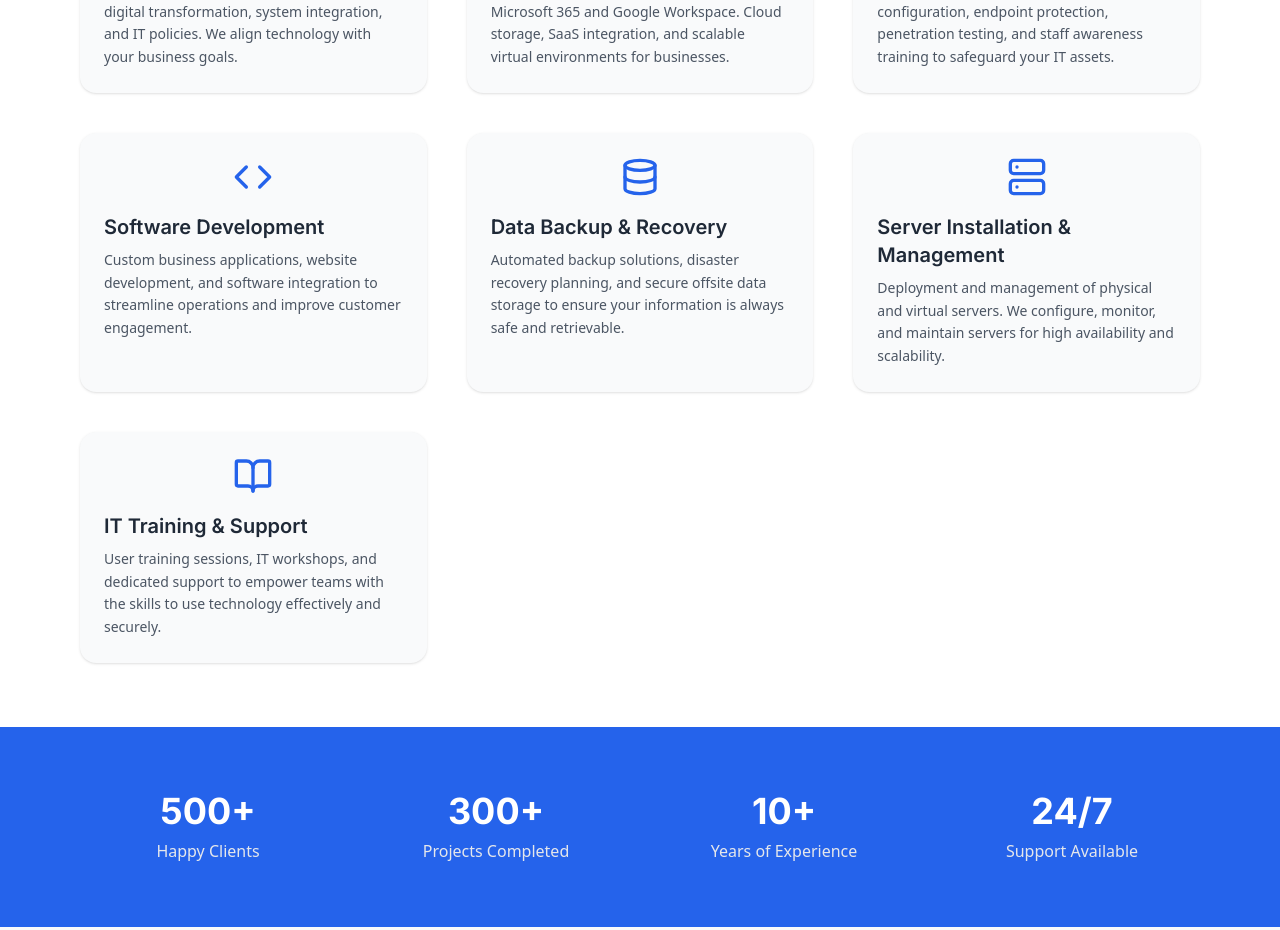
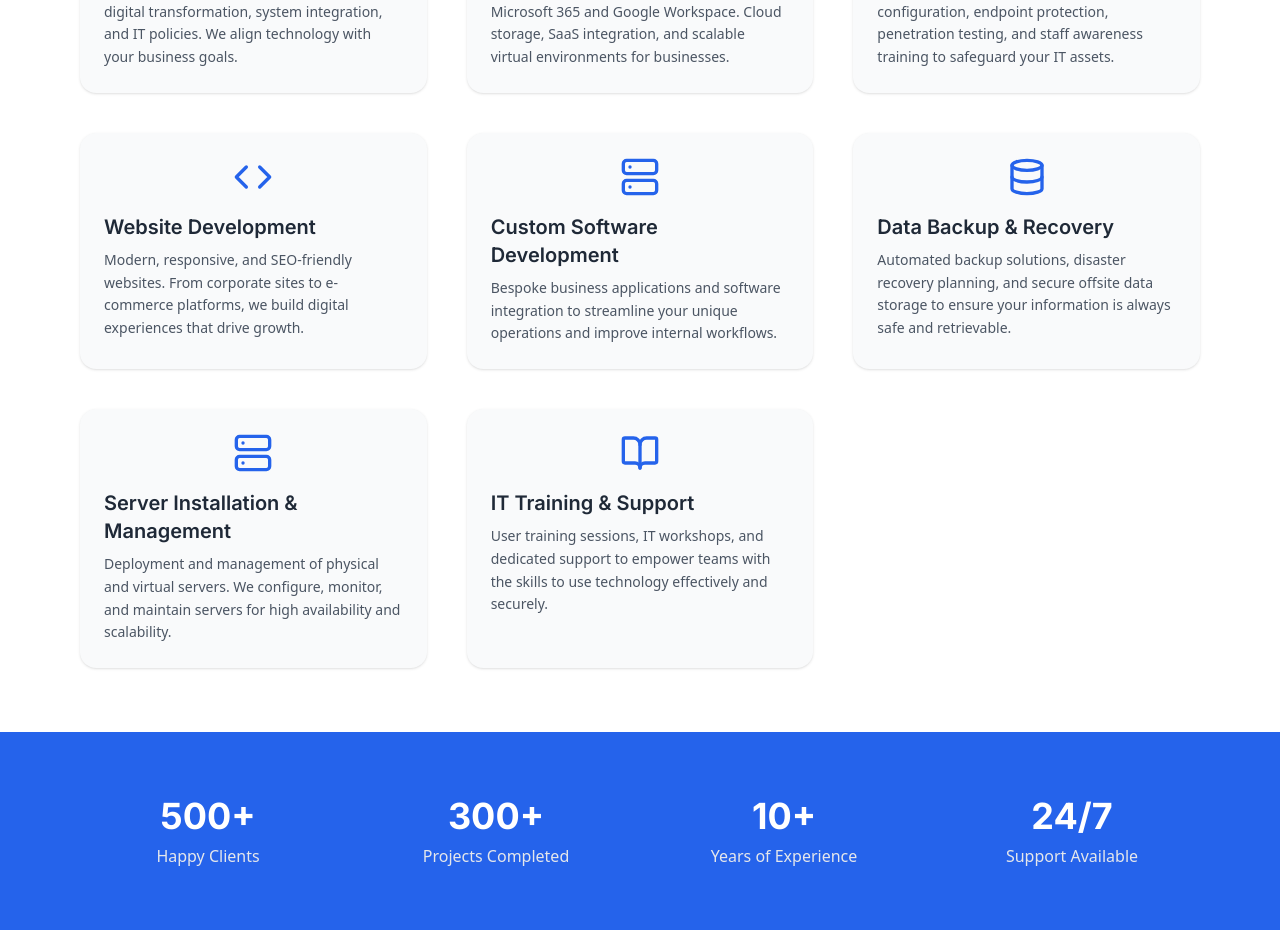
Before and after one commit to MacWachira/Maclyne_Technologies, a React (Vite) app: page / in a window 1280 px wide. Shown: the part 1986-2916 px from the top of the page. Built offline with nearby package versions, Linux system fonts and the light colour scheme.

Commit message:
Update Services.jsx

```diff
--- a/src/components/Services.jsx
+++ b/src/components/Services.jsx
@@ -65,11 +65,19 @@ const services = [
   },
   {
     icon: <Code className="w-10 h-10 text-blue-600" />,
-    title: "Software Development",
+    title: "Website Development",
     description:
-      "Custom business applications, website development, and software integration to streamline operations and improve customer engagement.",
+      "Modern, responsive, and SEO-friendly websites. From corporate sites to e-commerce platforms, we build digital experiences that drive growth.",
     moreInfo:
-      "Our dev team builds scalable apps tailored to your processes — from ERP systems to e-commerce websites.",
+      "We utilize the latest technologies to create fast, secure, and user-friendly websites that represent your brand and convert visitors into customers.",
+  },
+  {
+    icon: <Server className="w-10 h-10 text-blue-600" />,
+    title: "Custom Software Development",
+    description:
+      "Bespoke business applications and software integration to streamline your unique operations and improve internal workflows.",
+    moreInfo:
+      "Our dev team builds scalable apps tailored to your processes, from internal management tools to complex ERP systems.",
   },
   {
     icon: <Database className="w-10 h-10 text-blue-600" />,
```
